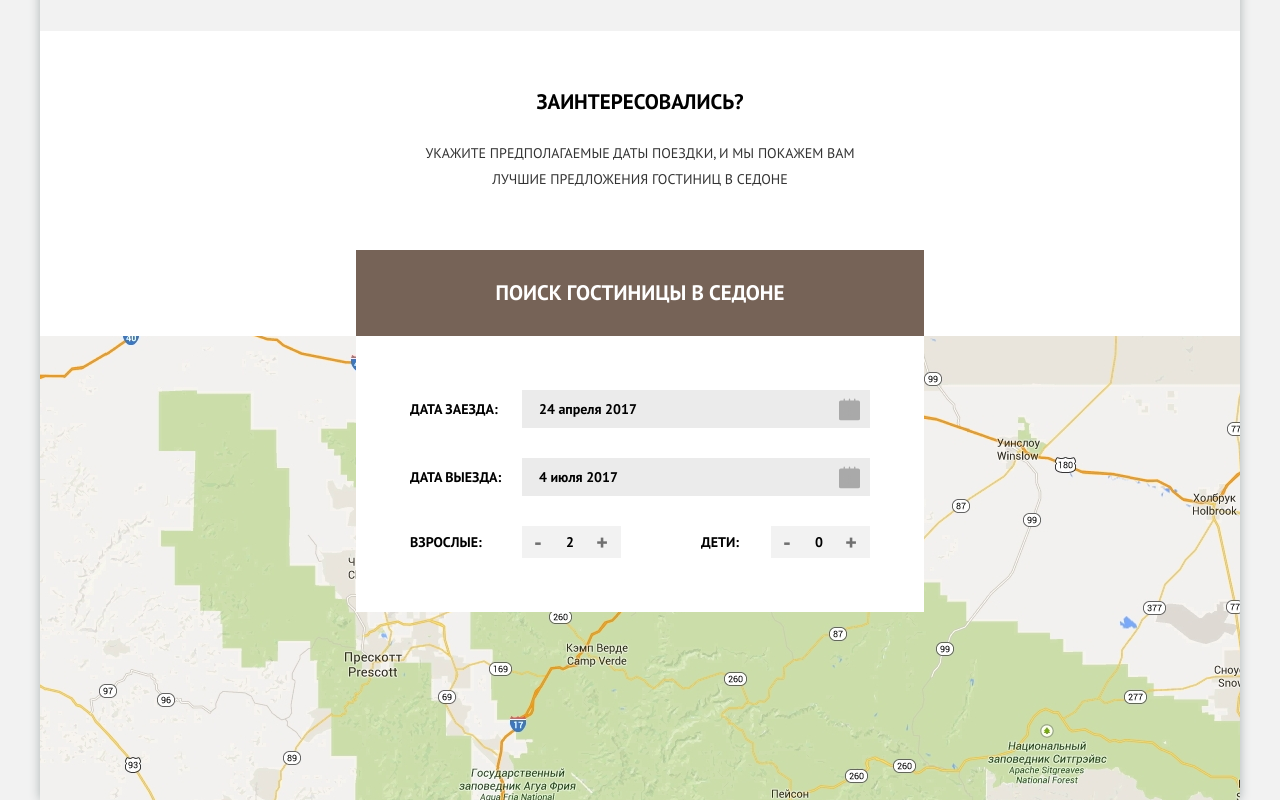
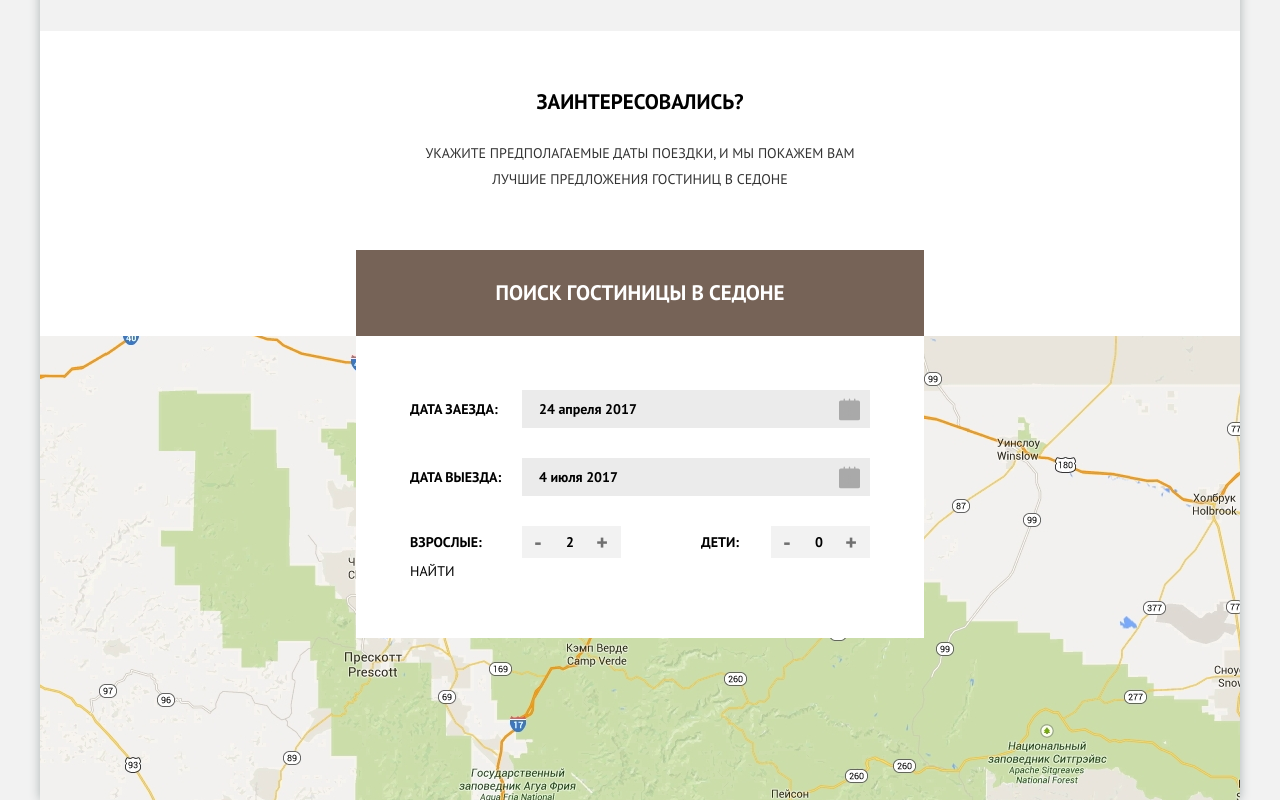
Before and after one commit to shock-dev/sedona, a Vue app: page / in a window 1280 px wide. Shown: the part 1977-2777 px from the top of the page. Built offline with nearby package versions, Linux system fonts and the light colour scheme.

Commit message:
button in form ~ template

```diff
--- a/src/components/appSearchForm.vue
+++ b/src/components/appSearchForm.vue
@@ -1,5 +1,5 @@
 <template>
-  <form class="search__form form">
+  <form class="search__form form" @submit.prevent="">
     <div class="form__header">
       Поиск гостиницы в седоне
     </div>
@@ -22,6 +22,7 @@
             @plus="plusInParent(index)"
           />
         </div>
+        <button class="form__btn btn-reset">Найти</button>
       </div>
     </div>
   </form>
```
